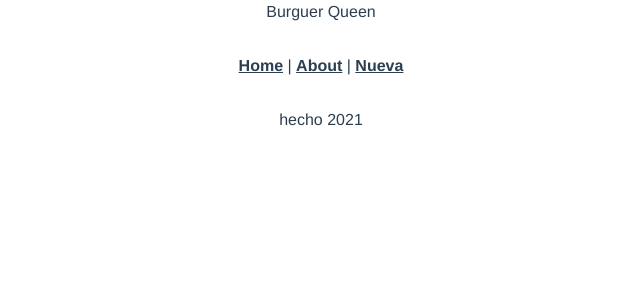
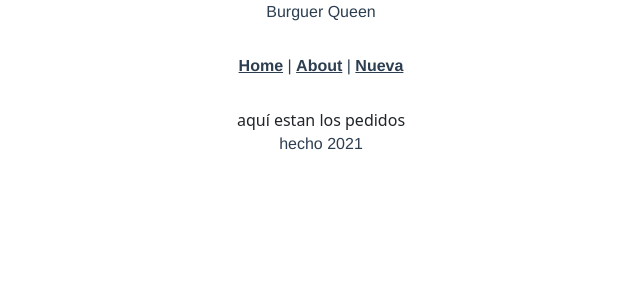
Before and after one commit to KatLMD/LIM013-fe-burger-queen, a Vue app: page /pedidos in a window 1280 px wide. Shown: the top 300 px of the page, without its empty margins (319-959 px from the left). Built offline with nearby package versions, Linux system fonts and the light colour scheme.

Commit message:
creacion de dos rutas

```diff
--- a/src/router/index.js
+++ b/src/router/index.js
@@ -2,6 +2,7 @@
 import VueRouter from 'vue-router';
 import Home from '../views/Home.vue';
 import Nueva from '../views/Nueva.vue';
+import Pedidos from '../views/Pedidos.vue';
 
 Vue.use(VueRouter);
 
@@ -24,6 +25,19 @@
     name: 'Nueva',
     component: Nueva,
   },
+  {
+    path: '/ordenes',
+    name: 'Ordenes',
+    // route level code-splitting
+    // this generates a separate chunk (Ordenes.[hash].js) for this route
+    // which is lazy-loaded when the route is visited.
+    component: () => import(/* webpackChunkName: "ordenes" */ '../views/Ordenes.vue'),
+  },
+  {
+    path: '/pedidos',
+    name: 'Pedidos',
+    component: Pedidos,
+  },
 ];
 
 const router = new VueRouter({
--- /dev/null
+++ b/src/views/Ordenes.vue
@@ -0,0 +1,13 @@
+<template>
+    <div>
+            aquí estan las ordenes
+    </div>
+</template>
+<script>
+export default {
+
+}
+</script>
+<style lang="css" scoped>
+
+</style>
--- /dev/null
+++ b/src/views/Pedidos.vue
@@ -0,0 +1,13 @@
+<template>
+    <div>
+            aquí estan los pedidos
+    </div>
+</template>
+<script>
+export default {
+
+}
+</script>
+<style lang="css" scoped>
+
+</style>
```
